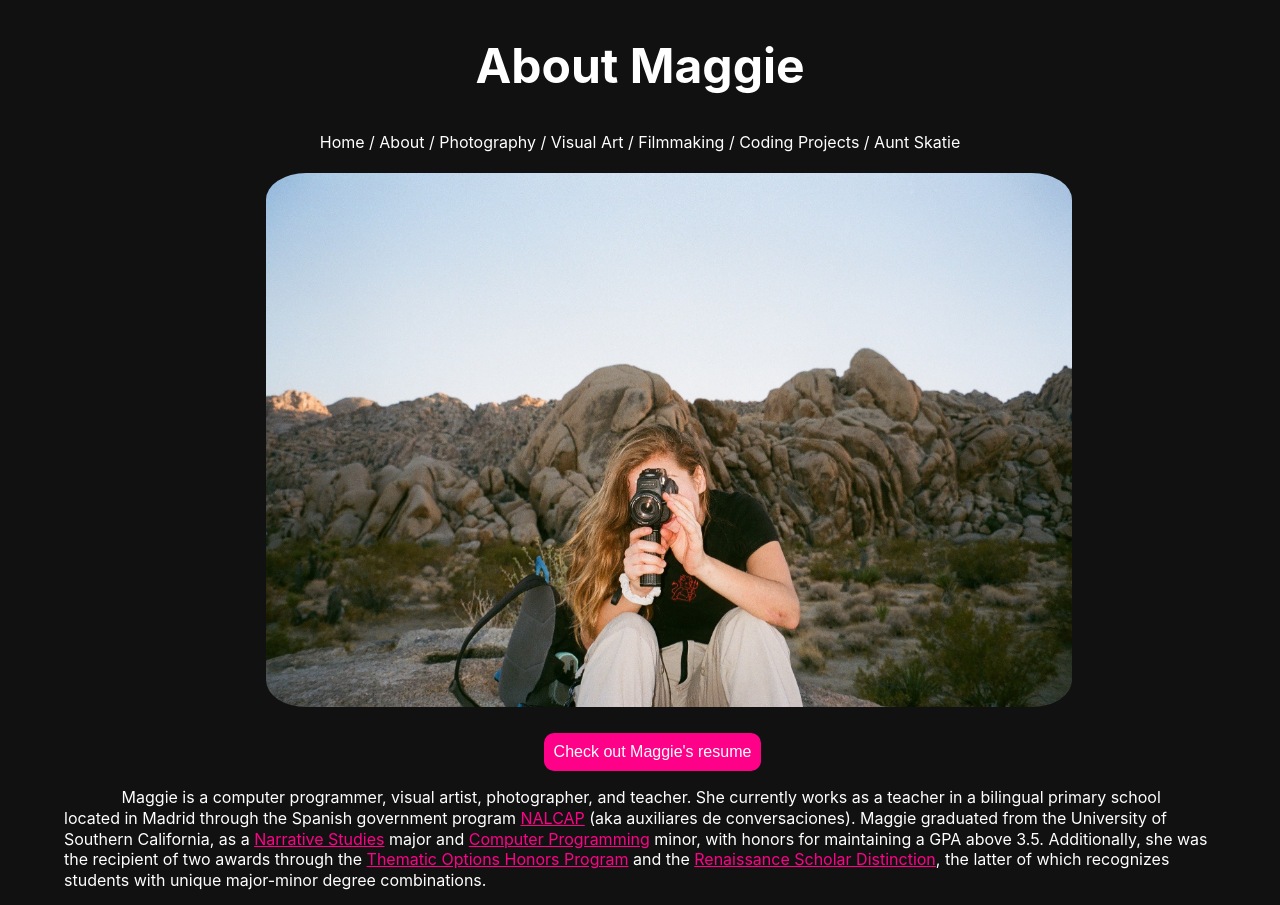
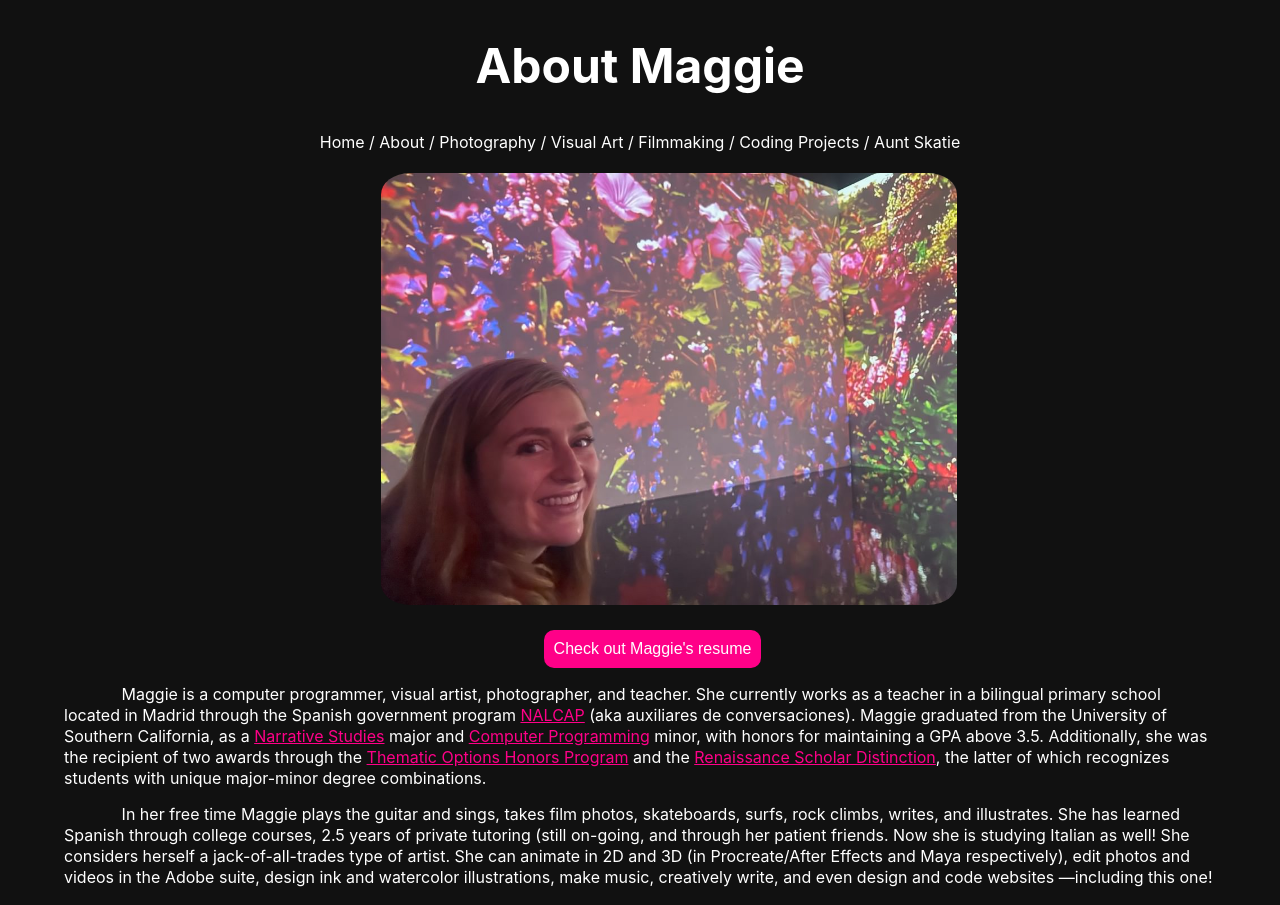
Before and after one commit to maggiebowen/maggie-portafolio-new, a Next.js app: page /about in a window 1280 px wide. Shown: the top 905 px of the page. Built offline with nearby package versions, Linux system fonts and the light colour scheme.

Commit message:
updated abt, typo; changed photo

```diff
--- a/pages/about.tsx
+++ b/pages/about.tsx
@@ -1,13 +1,13 @@
 import Image from 'next/image';
 import Link from 'next/link';
-import bgImg1 from 'public/pics/maggie-with-camera.JPG';
+import bgImg1 from 'public/pics/maggie-w-monet.jpg';
 import styles from '../styles/Home.module.css';
 import Navigation from './components/Navigation';
 
 const abtImgStyle = {
   borderRadius: '5%',
-  width: '70%',
-  height: '70%',
+  width: '50%',
+  height: '50%',
 };
 
 function about() {
@@ -64,11 +64,11 @@ function about() {
         </p>
         <p>
           In her free time Maggie plays the guitar and sings, takes film photos, skateboards, surfs,
-          rock climbs, writes, and illustrates. She has learned Spanish through severl college
-          courses, private tutoring for 2.5 years, and through her patient friends. Now she is
+          rock climbs, writes, and illustrates. She has learned Spanish through college courses, 2.5
+          years of private tutoring &#40;still on-going, and through her patient friends. Now she is
           studying Italian as well! She considers herself a jack-of-all-trades type of artist. She
-          can animate in 2D and 3D (in Procreate/After Effects and Maya respectively), edit photos
-          and videos in the Adobe suite, design ink and watercolor illustrations, make music,
+          can animate in 2D and 3D &#40;in Procreate/After Effects and Maya respectively&#41;, edit
+          photos and videos in the Adobe suite, design ink and watercolor illustrations, make music,
           creatively write, and even design and code websites —including this one!
         </p>
         <p>
```
Also changed, not shown: public/pics/maggie-w-monet.jpg (added).
